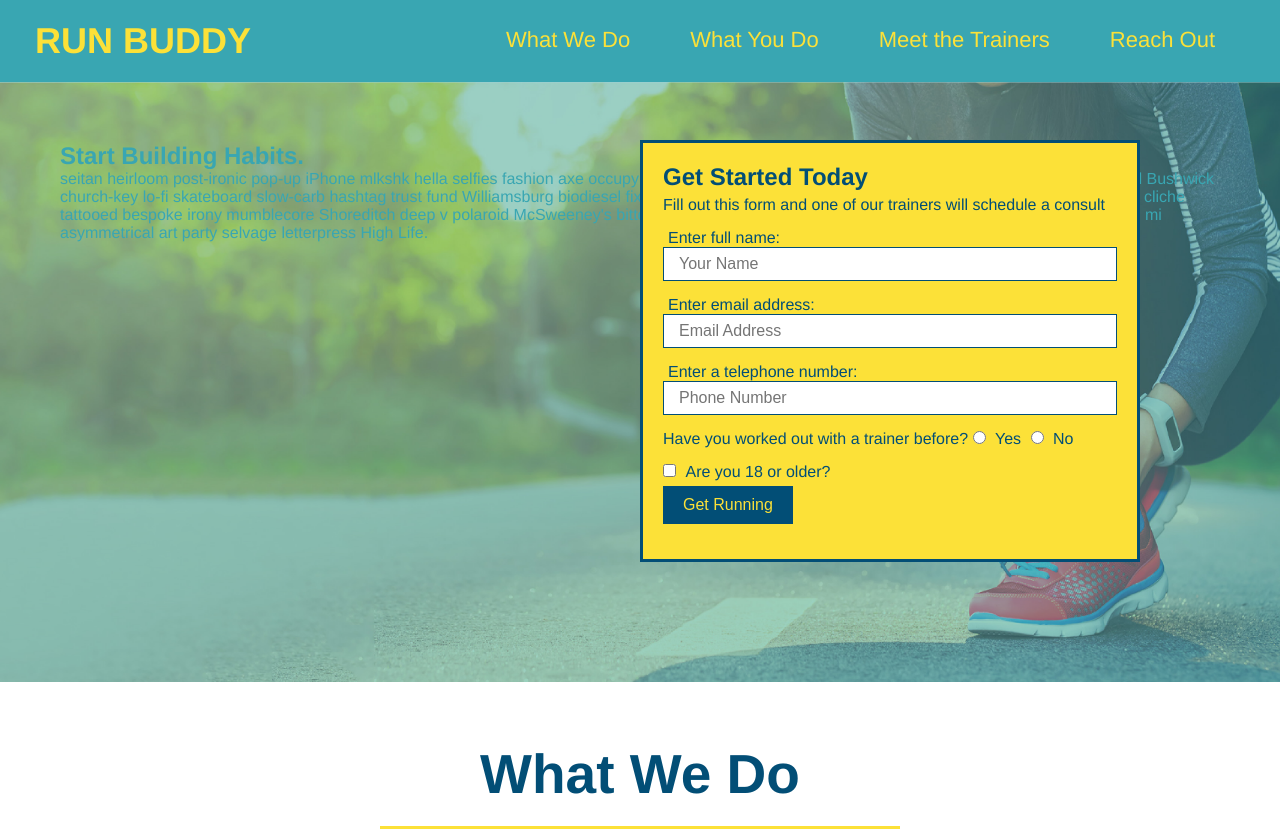
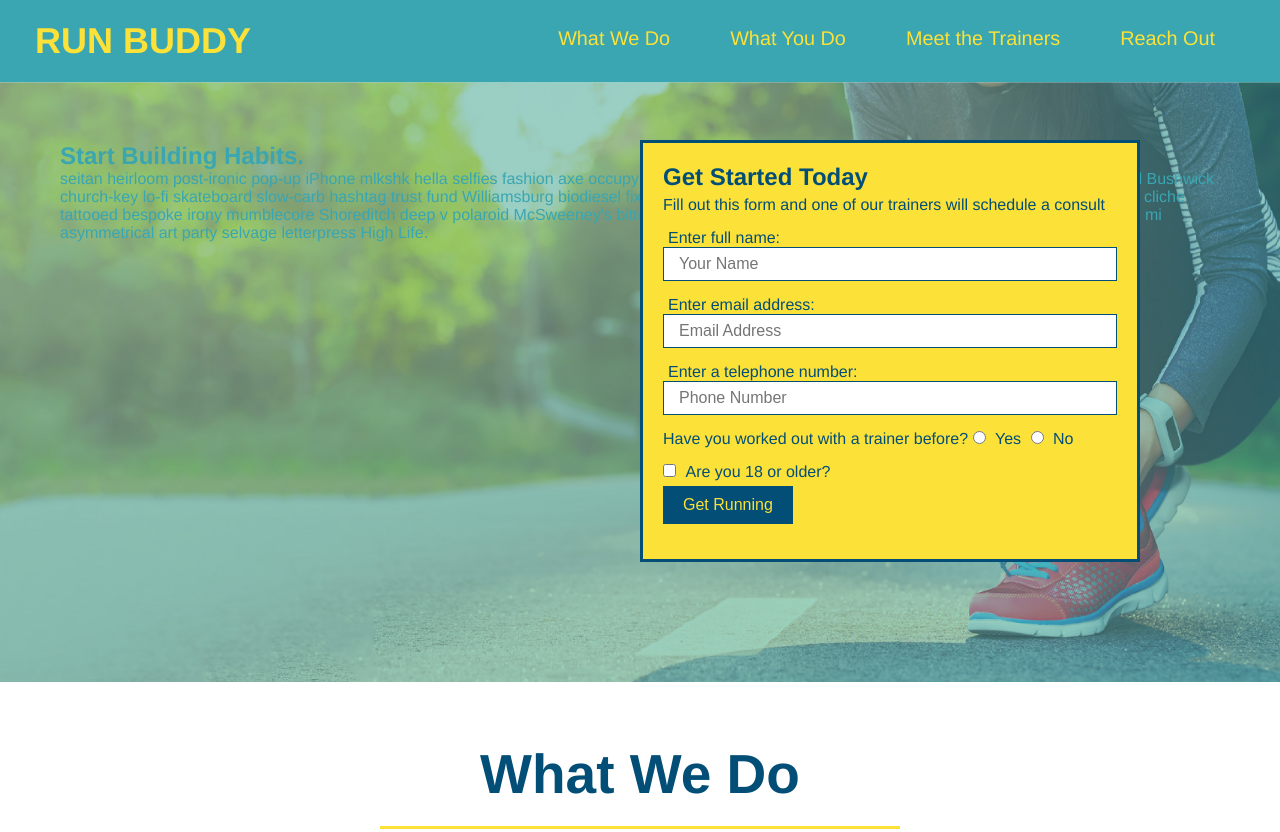
Before and after one commit to mhowe21/run-buddy, a plain HTML site: page index.html in a window 1280 px wide. Shown: the top 832 px of the page. Drawn offline with Linux system fonts and the light colour scheme.

Commit message:
ViewpoirtWidth

```diff
--- a/assests/css/style.css
+++ b/assests/css/style.css
@@ -45,7 +45,7 @@ header nav ul {
 header nav ul li a {
   margin: 0 30px;
   font-weight: lighter;
-  font-size: 22px;
+  font-size: 1.55vw;
 }
 
 
```
